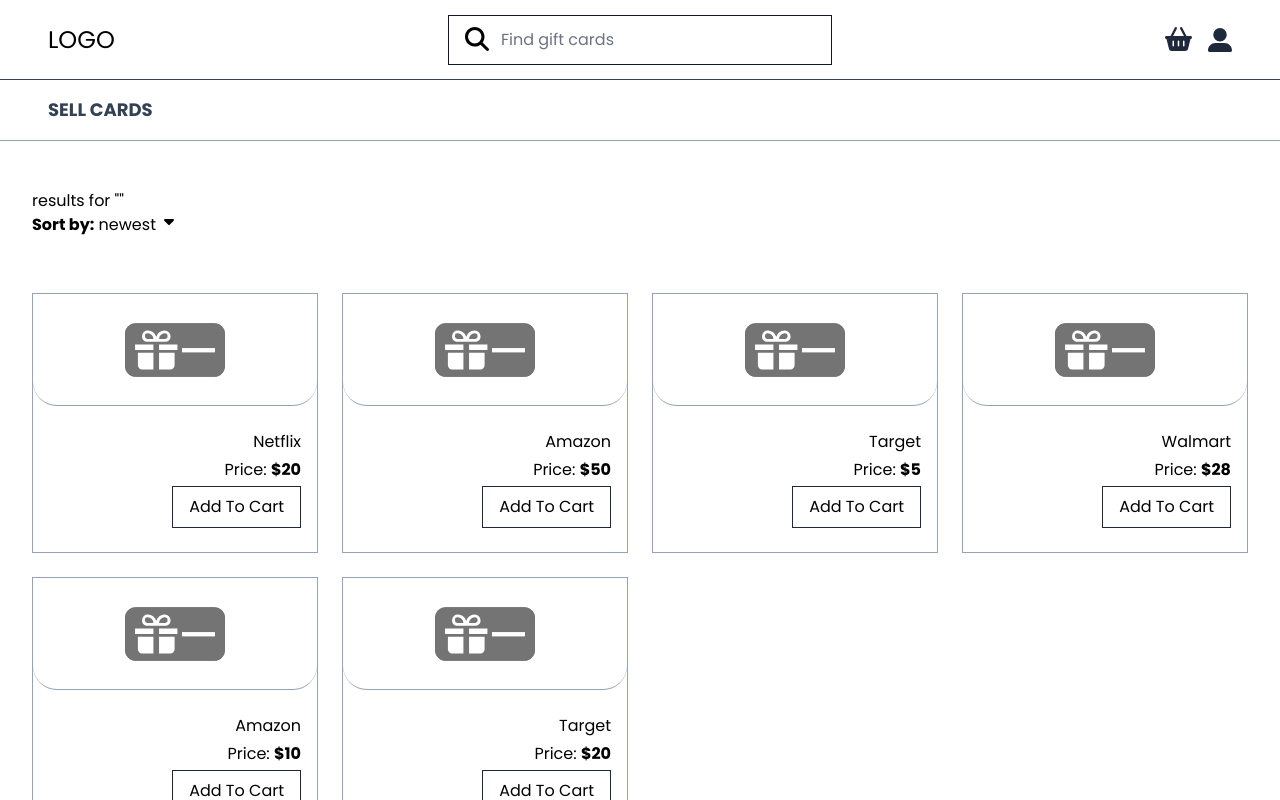
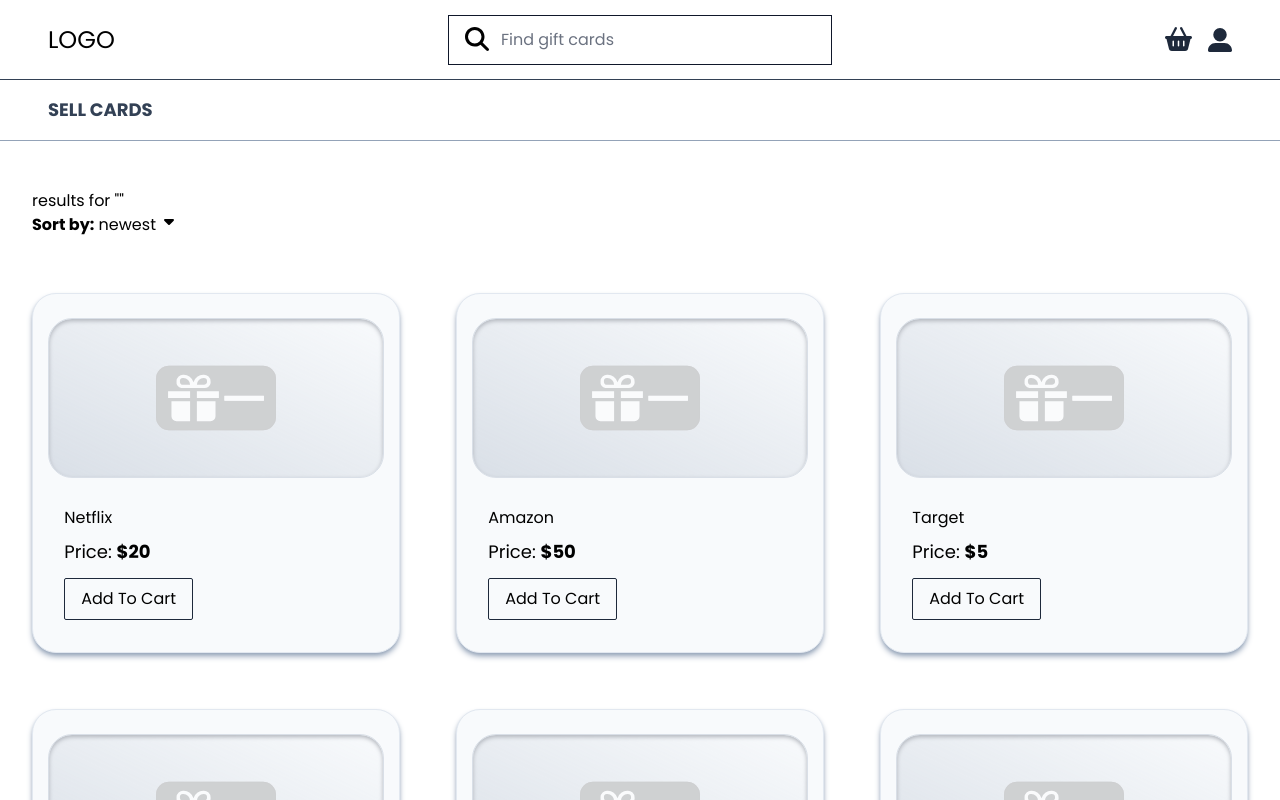
Before and after one commit to Collins-Kareri/my-gold-giftcard, a React (Vite) app: page /search in a window 1280 px wide. Shown: the top 800 px of the page. Built offline with nearby package versions, Linux system fonts and the light colour scheme.

Commit message:
styled product card

```diff
--- a/src/components/product/productCard.tsx
+++ b/src/components/product/productCard.tsx
@@ -65,23 +65,24 @@
 
 	return (
 		<div
-			className={`tw-w-full tw-h-fit tw-border tw-border-slate-400 ${
+			className={`tw-w-full tw-h-fit tw-border tw-border-slate-200 tw-shadow-md tw-shadow-slate-400 ${
 				className ? className : ""
-			}`}>
-			<section className="tw-w-full tw-h-28 tw-flex tw-justify-center tw-items-center tw-border-b tw-border-b-slate-400 tw-rounded-3xl">
+			} tw-rounded-3xl tw-bg-slate-50`}>
+			<section className="tw-w-11/12 tw-mx-auto tw-mt-6 tw-h-40 tw-flex tw-justify-center tw-items-center tw-border tw-border-slate-400 tw-rounded-3xl tw-shadow-inner tw-shadow-slate-900 tw-bg-gradient-to-tr tw-from-slate-400 tw-opacity-30 tw-cursor-pointer">
 				<img
 					src={placeHolderImage}
 					alt="card placeholder image"
-					className="tw-w-[100px] tw-h-[80px]"
+					className="tw-w-[120px] tw-h-[100px] main-transition"
+					loading={"lazy"}
 				/>
 			</section>
-			<section className="tw-py-6 tw-px-4 tw-flex tw-flex-col tw-items-end">
-				<p className="tw-capitalize tw-mb-1">{companyName}</p>
-				<p className="tw-capitalize tw-mb-1">
+			<section className=" tw-w-11/12 tw-mx-auto tw-py-6 tw-px-4 tw-flex tw-flex-col tw-items-start">
+				<p className="tw-capitalize tw-my-1">{companyName}</p>
+				<p className="tw-capitalize tw-my-1 tw-text-lg">
 					price: <b>${price}</b>
 				</p>
 				<button
-					className="tw-capitalize tw-w-fit tw-border tw-border-slate-800 tw-py-2 tw-px-4"
+					className="tw-capitalize tw-w-fit tw-border tw-border-slate-800 tw-py-2 tw-px-4 tw-my-2 tw-bg-slate-50 tw-rounded-sm"
 					onClick={handleClick}>
 					{forCart ? "remove" : "add to cart"}
 				</button>
--- a/src/components/product/productList.tsx
+++ b/src/components/product/productList.tsx
@@ -37,7 +37,7 @@
 
 function ProductList() {
 	return (
-		<div className="tw-mt-8 tw-grid tw-grid-cols-1 md:tw-grid-cols-2 tw-gap-6 lg:tw-grid-cols-4">
+		<div className="tw-mt-8 tw-grid tw-grid-cols-1 md:tw-grid-cols-2 tw-gap-14 lg:tw-grid-cols-3 xl:tw-grid-cols-4">
 			{cards.map((card) => {
 				return (
 					<ProductCard
--- a/src/pages/login.tsx
+++ b/src/pages/login.tsx
@@ -50,7 +50,7 @@
 				/>
 			</div>
 
-			<div className="tw-flex tw-items-center tw-justify-start tw-mt-8 tw-border-t-2 tw-border-slate-200 tw-pt-4">
+			<div className="tw-flex tw-items-center tw-justify-start tw-my-8 tw-border-t-2 tw-border-slate-200 tw-pt-4">
 				<button
 					type="button"
 					className="tw-mr-4 tw-py-2 tw-px-4 hover:tw-bg-slate-200"
@@ -67,7 +67,7 @@
 
 function Login() {
 	return (
-		<div className="tw-flex tw-justify-center tw-items-center tw-flex-col tw-h-screen tw-w-11/12 lg:tw-w-2/4 tw-mx-auto">
+		<div className="tw-flex tw-justify-center tw-items-center tw-flex-col tw-h-fit tw-w-11/12 lg:tw-w-2/4 tw-mx-auto tw-my-8">
 			<Logo />
 			<p>
 				Don't have an account{" "}
--- a/src/pages/signup.tsx
+++ b/src/pages/signup.tsx
@@ -4,8 +4,8 @@
 
 function FullName() {
 	return (
-		<div className="tw-flex tw-w-full tw-relative tw-h-fit tw-mb-4 tw-justify-between">
-			<section className="tw-flex tw-flex-col tw-w-2/4 tw-mr-6">
+		<div className="tw-flex tw-w-full tw-relative tw-h-fit tw-mb-4 tw-justify-between tw-flex-col md:tw-flex-row">
+			<section className="tw-flex tw-flex-col tw-w-full md:tw-w-2/4 tw-mr-6 tw-mb-4 md:tw-mb-0">
 				<label htmlFor="first_name" className="tw-capitalize">
 					first name
 				</label>
@@ -17,7 +17,7 @@
 				/>
 			</section>
 
-			<section className="tw-flex tw-flex-col tw-w-2/4">
+			<section className="tw-flex tw-flex-col tw-w-full md:tw-w-2/4">
 				<label htmlFor="last_name" className="tw-capitalize">
 					last name
 				</label>
@@ -37,7 +37,7 @@
 	const location = useLocation();
 
 	return (
-		<div className="tw-flex tw-justify-center tw-items-center tw-flex-col tw-h-screen tw-w-11/12 lg:tw-w-2/4 tw-mx-auto">
+		<form className="tw-flex tw-justify-center tw-items-center tw-flex-col tw-h-fit tw-my-8 tw-w-11/12 lg:tw-w-2/4 tw-mx-auto">
 			<Logo />
 			{location.pathname === "/sell" ? (
 				<h1 className="tw-text-xl tw-my-6">Sign up to start selling</h1>
@@ -92,7 +92,7 @@
 					/>
 				</div>
 
-				<div className="tw-flex tw-items-center tw-justify-start tw-pt-6">
+				<div className="tw-flex tw-items-center tw-justify-start tw-my-8 tw-border-t-2 tw-border-slate-200 tw-pt-4">
 					<button
 						type="button"
 						className="tw-mr-4 tw-py-2 tw-px-4 hover:tw-bg-slate-200"
@@ -104,7 +104,7 @@
 					</button>
 				</div>
 			</form>
-		</div>
+		</form>
 	);
 }
 
```
